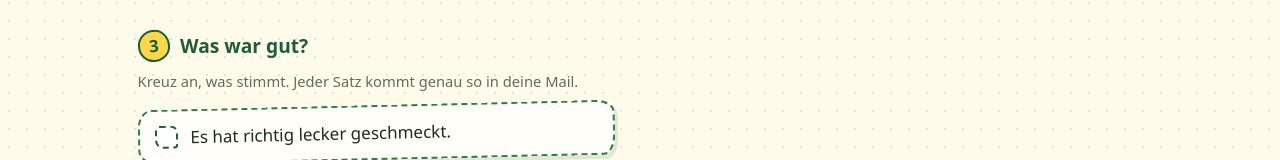
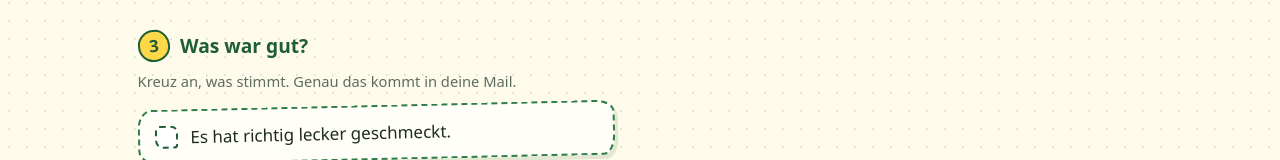
Before and after one commit to fburgerdev/website-mensa-mail, a website: page index.html in a window 1280 px wide. Shown: the part 798-958 px from the top of the page. Drawn offline with Linux system fonts and the light colour scheme.

Commit message:
Hinweis an verbundene Sätze angepasst
Co-Authored-By: Claude Opus 5.5 <noreply@anthropic.com>

```diff
--- a/index.html
+++ b/index.html
@@ -280,7 +280,7 @@
 
         <section class="step" aria-labelledby="h-good">
           <h2 id="h-good"><span class="num" aria-hidden="true">3</span>Was war gut?</h2>
-          <p class="hint">Kreuz an, was stimmt. Jeder Satz kommt genau so in deine Mail.</p>
+          <p class="hint">Kreuz an, was stimmt. Genau das kommt in deine Mail.</p>
           <div class="cards" id="praiseCards"></div>
           <p class="about-label">Und über dich, falls es stimmt:</p>
           <div class="cards" id="aboutCards"></div>
```
